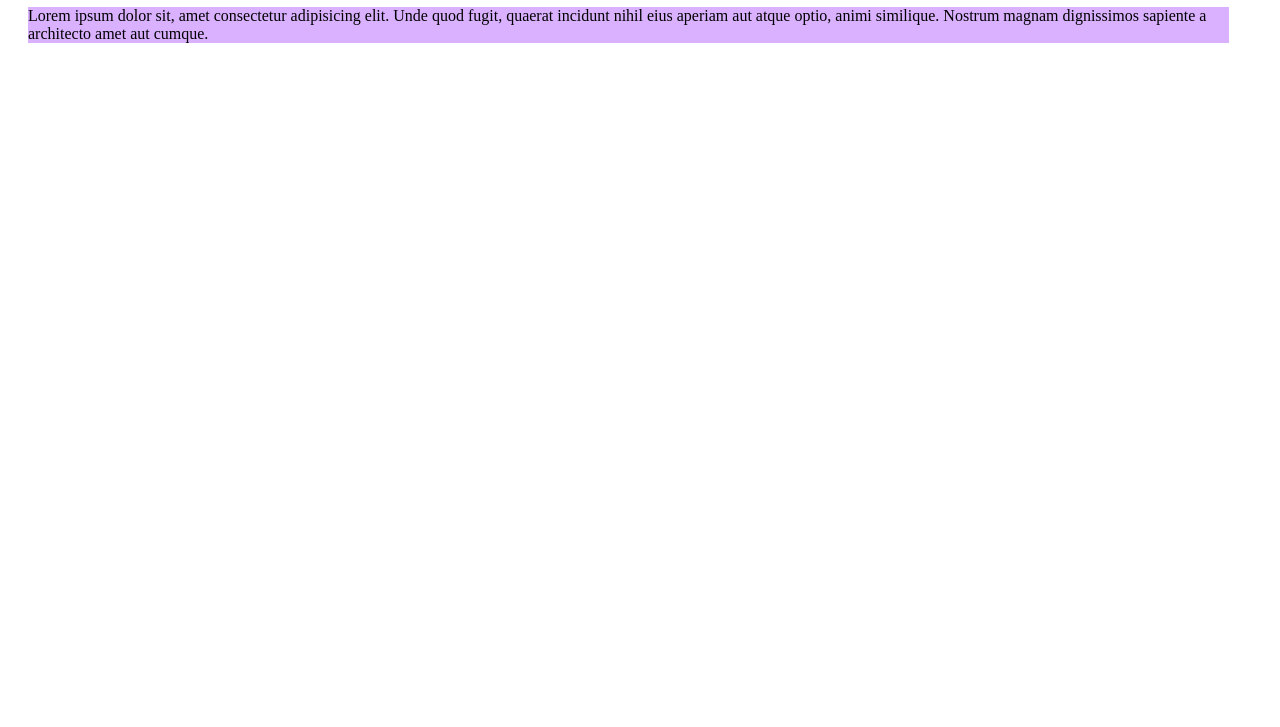
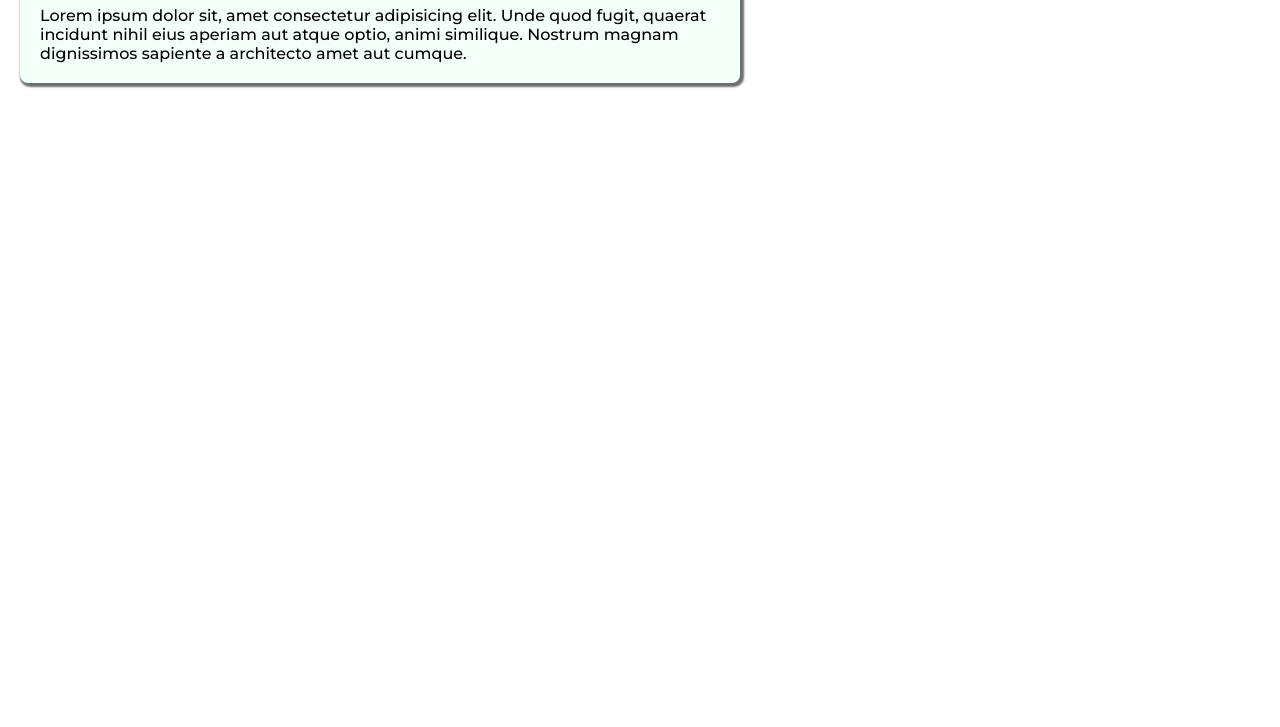
Before and after one commit to iotdbp/iotdbp, a plain HTML site: page index.html in a window 1280 px wide. Shown: the part 73-800 px from the top of the page. Drawn offline with Linux system fonts and the light colour scheme.

Commit message:
tester 3

```diff
--- /dev/null
+++ b/style.scss
@@ -0,0 +1,20 @@
+@import url("https://fonts.googleapis.com/css2?family=Montserrat:wght@500&display=swap");
+
+* {
+    margin: 0;
+    padding: 0;
+    -webkit-box-sizing: border-box;
+            box-sizing: border-box;
+    font-family: 'Montserrat', sans-serif;
+  }
+
+.main{
+    margin: 20px;
+    padding: 20PX;
+    width: 720px;
+    max-width: 95%;
+    background: mintcream;
+    border-radius: 8px;
+    box-shadow: 2px 2px 2px 2px rgb(110, 110, 110);
+
+}
```
Also changed, not shown: style.css, 1 other file.
